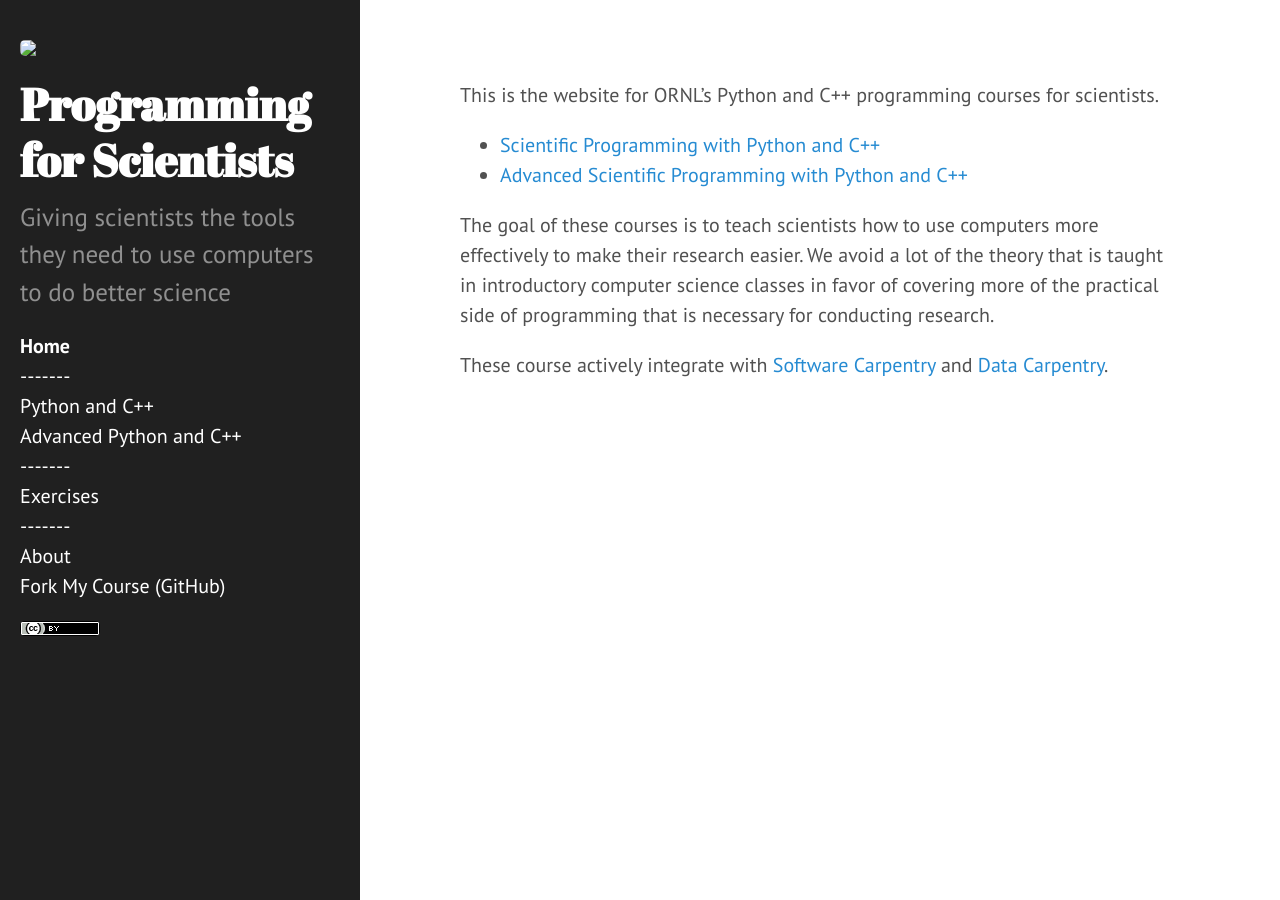
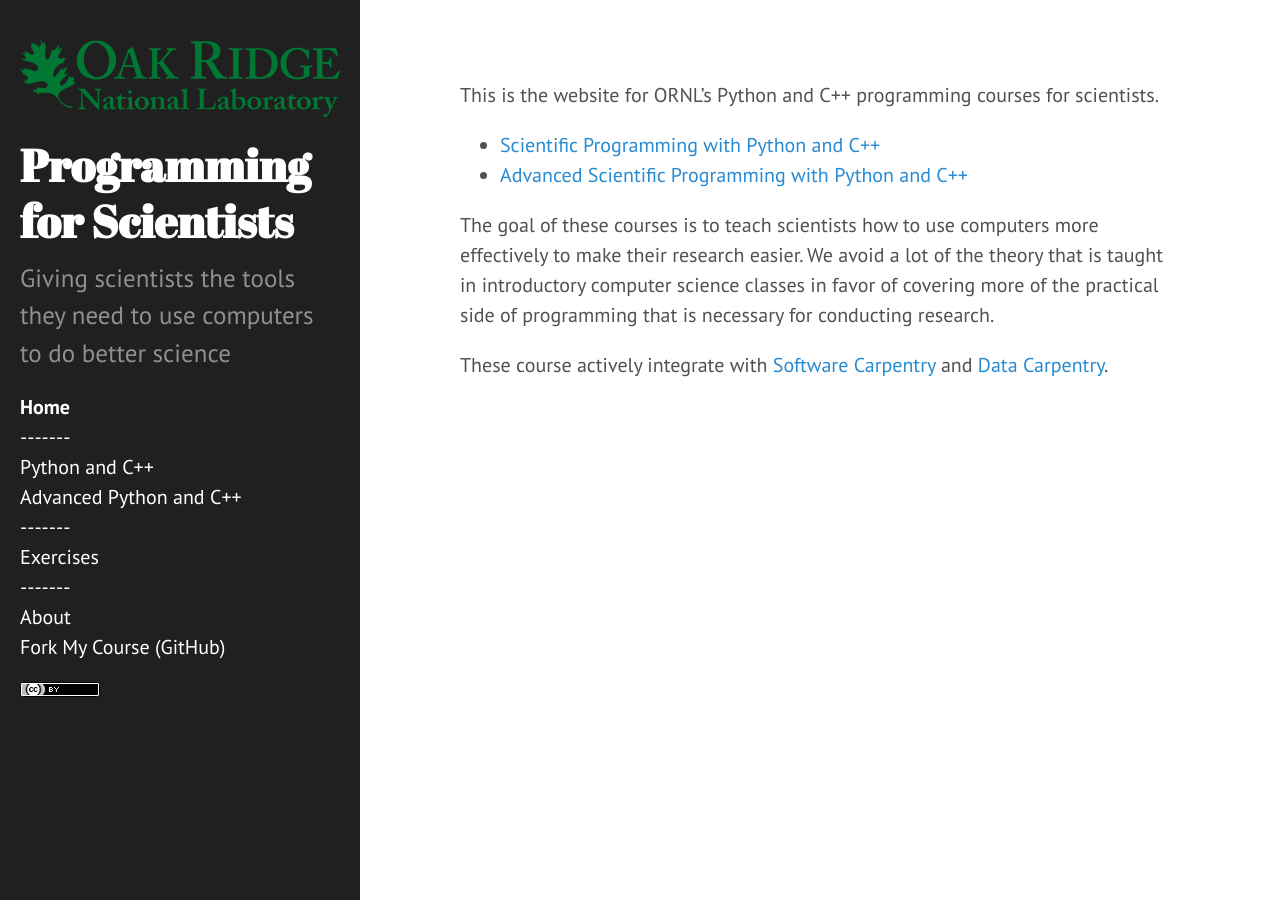
Before and after one commit to ornl-training/ornl-training.github.io, a Jekyll site: the page built from index.md, in a window 1280 px wide. Built offline with Jekyll 4.4.1, drawn with Linux system fonts in a browser that asks for light colours.

Commit message:
Move logo, fix html
Signed-off-by: Watson, Gregory <g.watson@computer.org>

```diff
--- a/_includes/head.html
+++ b/_includes/head.html
@@ -21,8 +21,8 @@
   <link rel="stylesheet" href="http://fonts.googleapis.com/css?family=PT+Sans:400,400italic,700|Abril+Fatface">
 
   <!-- Icons -->
-  <link rel="apple-touch-icon-precomposed" sizes="144x144" href="{{ site.baseurl }}/public/apple-touch-icon-144-precomposed.png">
-                                 <link rel="shortcut icon" href="{{ site.baseurl }}/public/favicon.ico">
+  <link rel="apple-touch-icon-precomposed" sizes="144x144" href="{{ site.github.url }}/public/apple-touch-icon-144-precomposed.png">
+                                 <link rel="shortcut icon" href="{{ site.github.url }}/public/favicon.ico">
 
   <!-- RSS -->
   <link rel="alternate" type="application/rss+xml" title="RSS" href="/atom.xml">
--- a/_includes/sidebar.html
+++ b/_includes/sidebar.html
@@ -1,7 +1,7 @@
 <div class="sidebar">
   <div class="container sidebar">
     <div class="sidebar-about">
-      <img src="{{ site.github.url }}/_images/logo.png">
+      <img style="border-width:0" src="{{ site.github.url }}/public/logo.png"/>
       <h1>
         <a href="{{ site.github.url }}">
           {{ site.title }}
```
Also changed, not shown: public/logo.png (renamed from _images/logo.png).
